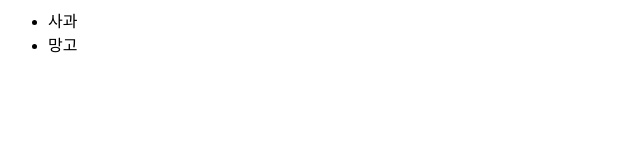
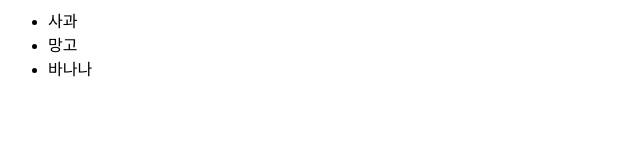
Before and after one commit to iceraingg/test, a plain HTML site: page index.html in a window 1280 px wide. Shown: the full height of the page, 0-640 px from the left. Drawn offline with Linux system fonts and the light colour scheme.

Commit message:
add banana

```diff
--- a/index.html
+++ b/index.html
@@ -4,6 +4,8 @@
 <ul>
  <li>사과</li>
  <li>망고</li>
+ <li>바나나</li>
 <ul>
+
 </body>
 </html>
```
